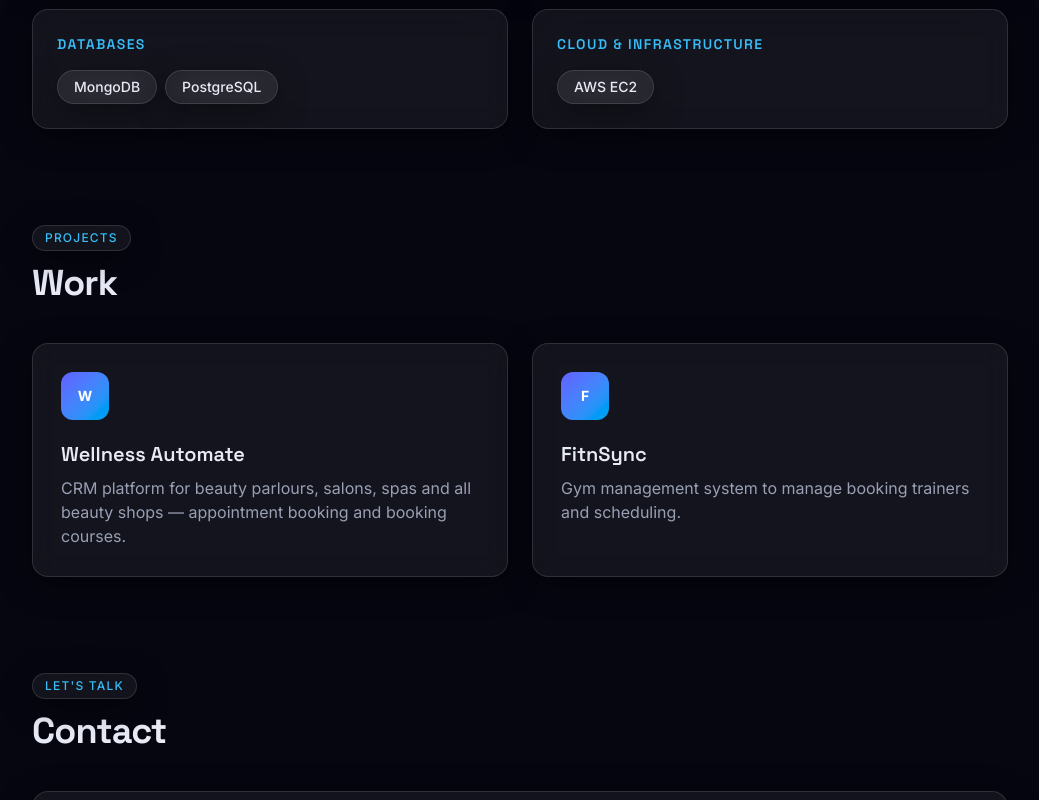
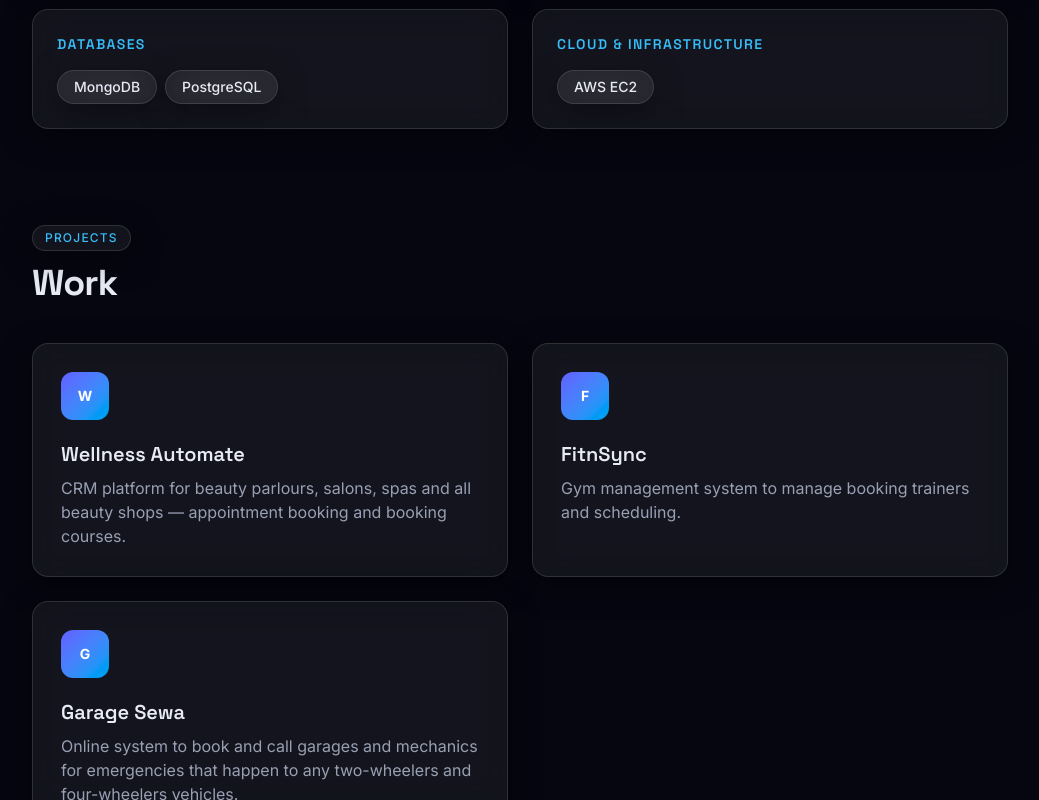
Before and after one commit to somnathgaihre7/portfolio_somnath, a Next.js app: page / in a window 1280 px wide. Shown: the part 2000-2800 px from the top of the page, without its empty margins (120-1159 px from the left). Built offline with nearby package versions, Linux system fonts and the light colour scheme.

Commit message:
feat: add Garage Sewa project to work section

```diff
--- a/src/components/Work.tsx
+++ b/src/components/Work.tsx
@@ -12,6 +12,11 @@ const projects = [
     name: "FitnSync",
     description:
       "Gym management system to manage booking trainers and scheduling.",
+  },
+  {
+    name: "Garage Sewa",
+    description:
+      "Online system to book and call garages and mechanics for emergencies that happen to any two-wheelers and four-wheelers vehicles.",
   },
 ];
 
```
